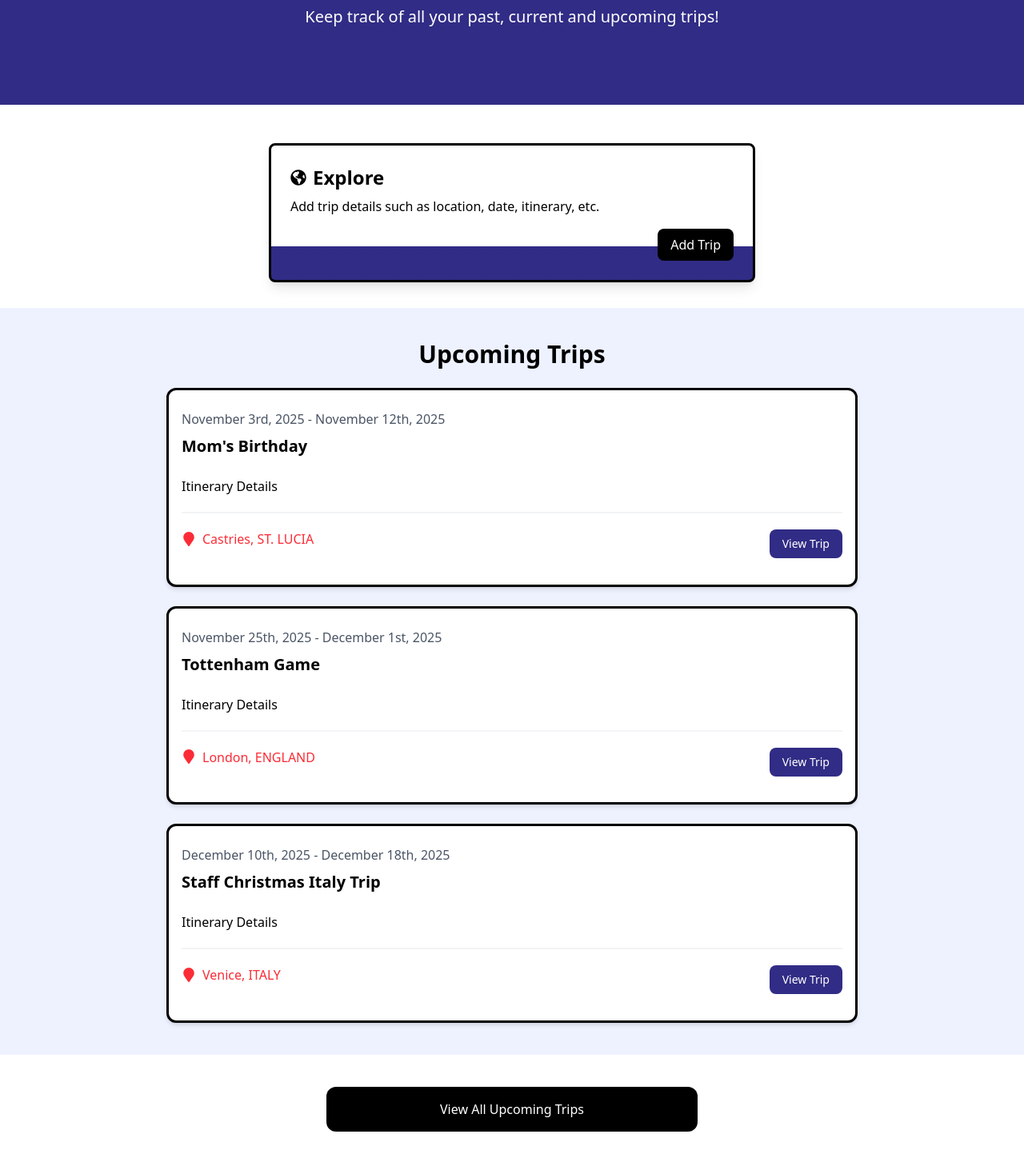
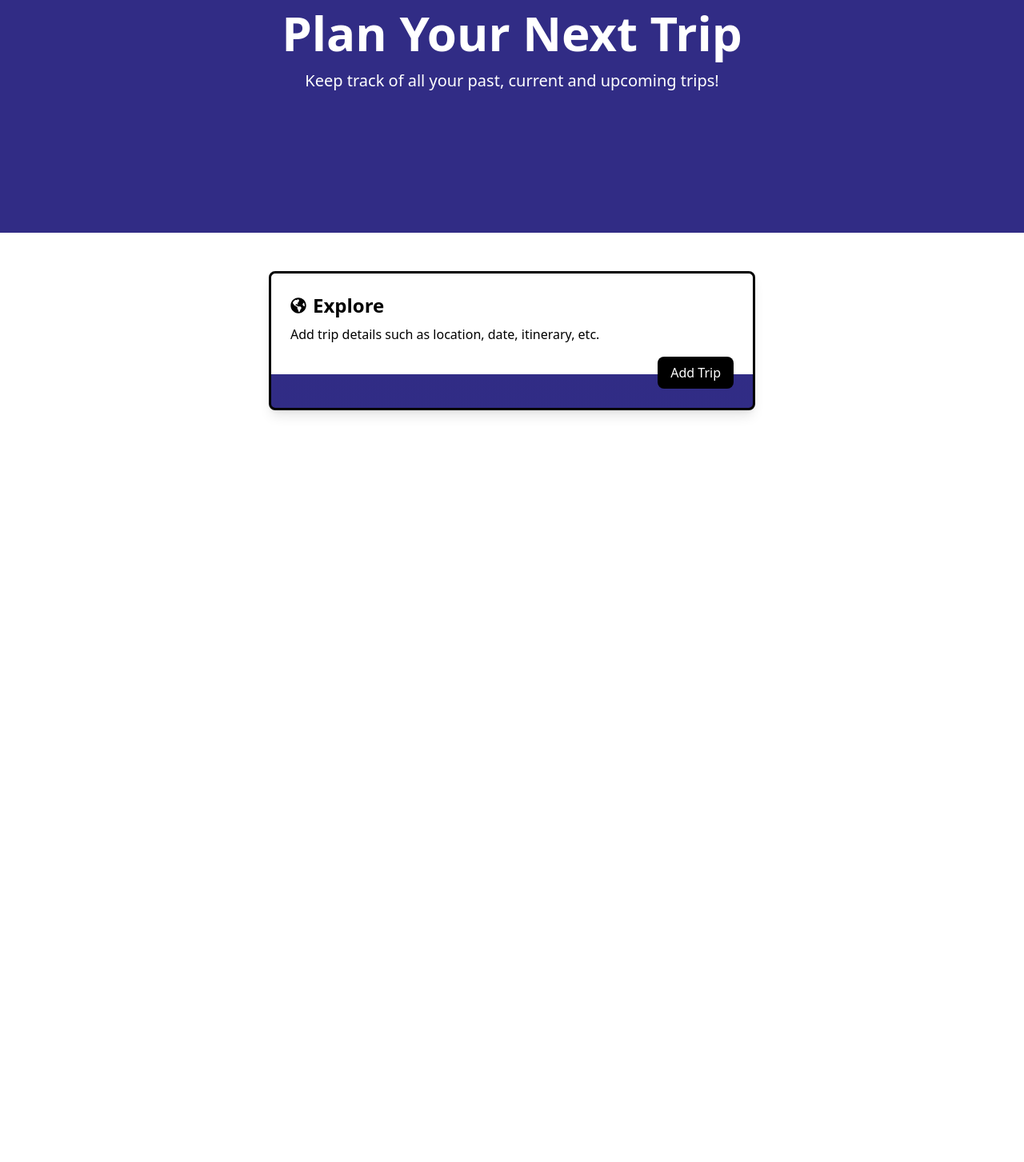
Before and after one commit to jahi-omari/trip-planner, a React (Vite) app: page /homepage in a window 1280 px wide. Shown: the part 229-1682 px from the top of the page at 80% size. After the commit the page ends 800 px from the top, so only its background shows below. Built offline with nearby package versions, Linux system fonts and the light colour scheme.

Commit message:
Homepage now only shows upcoming trips that have been created and is linked directly to "Upcoiming Trips" page

```diff
--- a/src/components/Hero.jsx
+++ b/src/components/Hero.jsx
@@ -3,7 +3,7 @@ import React from 'react'
 const Hero = ({title, subtitle}) => {
   return (
     <>
-    <section className="bg-indigo-900 py-20 mb-4">
+    <section className="bg-indigo-900 py-32 md:py-40 mb-4">
       <div
         className="max-w-7xl mx-auto px-4 sm:px-6 lg:px-8 flex flex-col items-center"
       >
--- a/src/components/RecentUpcomingTrips.jsx
+++ b/src/components/RecentUpcomingTrips.jsx
@@ -1,111 +1,116 @@
-import React from 'react'
-import { Link } from 'react-router-dom'
-import { FaMapMarker, FaGlobeAmericas} from 'react-icons/fa'
+import React, { useContext } from 'react'
+import { useNavigate } from 'react-router-dom'
+import { FaLink } from 'react-icons/fa'
+import { TripContext } from '../context/TripContext'
 
 const RecentUpcomingTrips = () => {
+  const _ctx = useContext(TripContext) || {}
+  const { upcomingTrips, setSelectedTrip } = _ctx
+  const navigate = useNavigate()
 
   // Limit Trips to 3 on homepage
-    // const recentUpcomingTrips = trips.slice(0,3)
+  const recentTrips = upcomingTrips.slice(0, 3)
+
+  const handleViewTrip = (trip) => {
+    setSelectedTrip(trip)
+    navigate('/upcoming-trips-page/trip-details')
+  }
+
+  // Only render if there are trips
+  if (upcomingTrips.length === 0) {
+    return null
+  }
 
   return (
-    <>
-        {/* <!-- View Current Trips --> */}
     <section className="bg-indigo-50 px-4 py-10">
       <div className="max-w-4xl mx-auto px-4 m-auto">
         <h2 className="text-3xl font-bold text-black-900 mb-6 text-center">
           Upcoming Trips
         </h2>
-        <div className="grid grid-cols-1 gap-6">
-          {/* <!-- Trip 1 --> */}
-          <div className="bg-white rounded-xl shadow-md relative border-3">
-            <div className="p-4">
-              <div className="mb-6">
-                <div className="text-gray-600 my-2">November 3rd, 2025 - November 12th, 2025</div>
-                <h3 className="text-xl font-bold">Mom's Birthday</h3>
+        <div className="flex justify-center">
+          <div className="w-full max-w-md space-y-4">
+            {recentTrips.map((trip) => (
+              <div key={trip.id}>
+                {/* Neo Brutalism Card */}
+                <div className="bg-white border-4 border-black p-6 shadow-lg">
+                  <div className="mb-4 pb-4 border-b-4 border-black">
+                    <h3 className="text-2xl font-black mb-2 uppercase">{trip.tripName}</h3>
+                    <p className="text-sm font-bold uppercase text-gray-700">📍 {trip.tripLocation}</p>
                   </div>
 
-              <div className="mb-5">
-               Itinerary Details
+                  <div className="mb-4">
+                    <p className="text-sm font-bold mb-2">📅 DATES</p>
+                    <p className="font-mono text-gray-800">{trip.startDate} → {trip.endDate}</p>
                   </div>
 
-              <div className="border border-gray-100 mb-5"></div>
+                  {trip.description && (
+                    <div className="mb-4 p-3 bg-gray-100 border-2 border-black">
+                      <p className="text-xs font-black uppercase mb-1">Description</p>
+                      <p className="text-sm text-gray-800">{trip.description}</p>
+                    </div>
+                  )}
 
-              <div className="flex flex-col lg:flex-row justify-between mb-4">
-                <div className="text-red-500 mb-3">
-                  <FaMapMarker className="inline text-lg mr-2 mb-1"/>
-                  Castries, ST. LUCIA
+                  {/* Show flight details if available */}
+                  {trip.flightData && trip.flightData.flights.length > 0 && (
+                    <div className="mb-4 p-3 bg-blue-100 border-3 border-black">
+                      <p className="text-xs font-black uppercase mb-2">✈️ Flights ({trip.flightData.flights.length})</p>
+                      {trip.flightData.flights.map((flight) => (
+                        <p key={flight.id} className="text-sm font-bold text-gray-800 mb-1">{flight.customName || `Flight ${flight.id}`} - {flight.airline}</p>
+                      ))}
+                      {trip.flightData.totalCost && <p className="text-sm font-black mt-2">TOTAL: ${trip.flightData.totalCost}</p>}
                     </div>
-                <Link
-                  to="/upcoming-trips-page/trip-details"
-                  className="h-[36px] bg-indigo-900 hover:bg-indigo-600 text-white px-4 py-2 rounded-lg text-center text-sm"
+                  )}
+
+                  {/* Show car rental details if available */}
+                  {trip.carRentalData && trip.carRentalData.rentalAgency && (
+                    <div className="mb-4 p-3 bg-green-100 border-3 border-black">
+                      <p className="text-xs font-black uppercase mb-2">🚗 Car Rental</p>
+                      <p className="text-sm font-bold text-gray-800 mb-1">{trip.carRentalData.rentalAgency}</p>
+                      {trip.carRentalData.totalCost && <p className="text-sm font-black mt-2">TOTAL: ${trip.carRentalData.totalCost}</p>}
+                    </div>
+                  )}
+
+                  {/* Show lodging details if available */}
+                  {trip.lodgingData && trip.lodgingData.length > 0 && (
+                    <div className="mb-4 p-3 bg-purple-100 border-3 border-black">
+                      <p className="text-xs font-black uppercase mb-2">🏨 Lodging ({trip.lodgingData.length})</p>
+                      {trip.lodgingData.map((lodging) => (
+                        <p key={lodging.id} className="text-sm font-bold text-gray-800 mb-1">{lodging.lodgingName} - {lodging.venue}</p>
+                      ))}
+                    </div>
+                  )}
+
+                  {/* Show activity details if available */}
+                  {trip.activityData && trip.activityData.length > 0 && (
+                    <div className="mb-4 p-3 bg-yellow-100 border-3 border-black">
+                      <p className="text-xs font-black uppercase mb-2">🗓️ Activities ({trip.activityData.length})</p>
+                      {trip.activityData.map((activity) => (
+                        <p key={activity.id} className="text-sm font-bold text-gray-800 mb-1">{activity.activityName} - {activity.venue}</p>
+                      ))}
+                    </div>
+                  )}
+
+                  {/* View Trip Button */}
+                  <button
+                    onClick={() => handleViewTrip(trip)}
+                    className="w-full bg-black text-white border-4 border-black font-black uppercase py-3 px-4 mt-4 hover:scale-105 transition-transform duration-200 text-lg"
                   >
                     View Trip
-                </Link>
+                  </button>
+                  {/* Manage Sharing Button */}
+                  <button
+                    onClick={() => navigate(`/upcoming-trips-page/manage-sharing/${trip.id}`)}
+                    className="w-full flex items-center justify-center gap-2 bg-white border-4 border-black font-black uppercase py-3 px-4 mt-3 hover:bg-gray-100 transition-colors duration-200 text-lg text-black shadow"
+                  >
+                    <FaLink className="text-xl" /> Manage Sharing
+                  </button>
                 </div>
               </div>
-          </div>
-          {/* <!-- Trip 2 --> */}
-          <div className="bg-white rounded-xl shadow-md relative border-3">
-            <div className="p-4">
-              <div className="mb-6">
-                <div className="text-gray-600 my-2">November 25th, 2025 - December 1st, 2025</div>
-                <h3 className="text-xl font-bold">Tottenham Game</h3>
-              </div>
-
-              <div className="mb-5">
-               Itinerary Details
-              </div>
-
-              <div className="border border-gray-100 mb-5"></div>
-
-              <div className="flex flex-col lg:flex-row justify-between mb-4">
-                <div className="text-red-500 mb-3">
-                  <FaMapMarker className="inline text-lg mr-2 mb-1"/>
-                  London, ENGLAND
-                </div>
-                <Link
-                  to="/upcoming-trips-page/trip-details"
-                  className="h-[36px] bg-indigo-900 hover:bg-indigo-600 text-white px-4 py-2 rounded-lg text-center text-sm"
-                >
-                 View Trip
-                </Link>
-              </div>
-            </div>
-          </div>
-          {/* <!-- Trip 3 --> */}
-          <div className="bg-white rounded-xl shadow-md relative border-3">
-            <div className="p-4">
-              <div className="mb-6">
-                <div className="text-gray-600 my-2">December 10th, 2025 - December 18th, 2025</div>
-                <h3 className="text-xl font-bold">Staff Christmas Italy Trip</h3>
-              </div>
-
-              <div className="mb-5">
-               Itinerary Details
-              </div>
-
-
-              <div className="border border-gray-100 mb-5"></div>
-
-              <div className="flex flex-col lg:flex-row justify-between mb-4">
-                <div className="text-red-500 mb-3">
-                  <FaMapMarker className="inline text-lg mr-2 mb-1"/>
-                  Venice, ITALY
-                </div>
-                <Link
-                  to="/upcoming-trips-page/trip-details"
-                  className="h-[36px] bg-indigo-900 hover:bg-indigo-500 text-white px-4 py-2 rounded-lg text-center text-sm"
-                >
-                 View Trip
-                </Link>
-              </div>
-            </div>
+            ))}
           </div>
         </div>
       </div>
     </section>
-
-    </>
   )
 }
 
--- a/src/components/ViewAllTrips.jsx
+++ b/src/components/ViewAllTrips.jsx
@@ -1,17 +1,24 @@
-import React from 'react'
+import React, { useContext } from 'react'
 import { Link } from 'react-router-dom'
+import { TripContext } from '../context/TripContext'
 
 const ViewAllTrips = () => {
+  const _ctx = useContext(TripContext) || {}
+  const { upcomingTrips } = _ctx
+
+  // Only render if there are trips
+  if (!upcomingTrips || upcomingTrips.length === 0) {
+    return null
+  }
+
   return (
-    <>
     <section className="m-auto max-w-lg my-10 px-6">
       <Link
-        to="/homepage/upcoming-trips-page"
+        to="/upcoming-trips-page"
         className="block bg-black text-white text-center py-4 px-6 rounded-xl hover:bg-gray-700"
         >View All Upcoming Trips
       </Link>
     </section>
-    </>
   )
 }
 
--- a/src/pages/Homepage.jsx
+++ b/src/pages/Homepage.jsx
@@ -1,17 +1,42 @@
-import React from 'react'
+import React, { useContext } from 'react'
 import Hero from '../components/Hero'
 import AddTrip from '../components/AddTrip'
 import RecentUpcomingTrips from '../components/RecentUpcomingTrips'
 import ViewAllTrips from '../components/ViewAllTrips'
-
+import { TripContext } from '../context/TripContext'
 
 const Homepage = () => {
+  const _ctx = useContext(TripContext) || {}
+  const { upcomingTrips } = _ctx
+  const hasTrips = upcomingTrips && upcomingTrips.length > 0
+
   return (
     <>
+      {/* Main viewport section with Hero and AddTrip */}
+      <div className={hasTrips ? "min-h-[calc(100vh-80px)] flex flex-col" : ""}>
         <Hero title="Plan Your Next Trip" subtitle="Keep track of all your past, current and upcoming trips!"/>
+
+        {/* Spacer to push AddTrip down */}
+        {hasTrips && <div className="flex-grow"></div>}
+
         <AddTrip/>
-        <RecentUpcomingTrips/>
-        <ViewAllTrips/>
+
+        {/* Scroll hint - only show if there are trips */}
+        {hasTrips && (
+          <div className="text-center pb-6 pt-8">
+            <div className="inline-block animate-bounce">
+              <svg className="w-6 h-6 text-gray-600" fill="none" strokeLinecap="round" strokeLinejoin="round" strokeWidth="2" viewBox="0 0 24 24" stroke="currentColor">
+                <path d="M19 14l-7 7m0 0l-7-7m7 7V3"></path>
+              </svg>
+            </div>
+            <p className="text-sm font-bold text-gray-600 mt-2">UPCOMING TRIPS</p>
+          </div>
+        )}
+      </div>
+
+      {/* Trips section - only rendered if there are trips */}
+      <RecentUpcomingTrips/>
+      <ViewAllTrips/>
     </>
   )
 }
```
Lines whose indentation alone changed are shown as unchanged.
